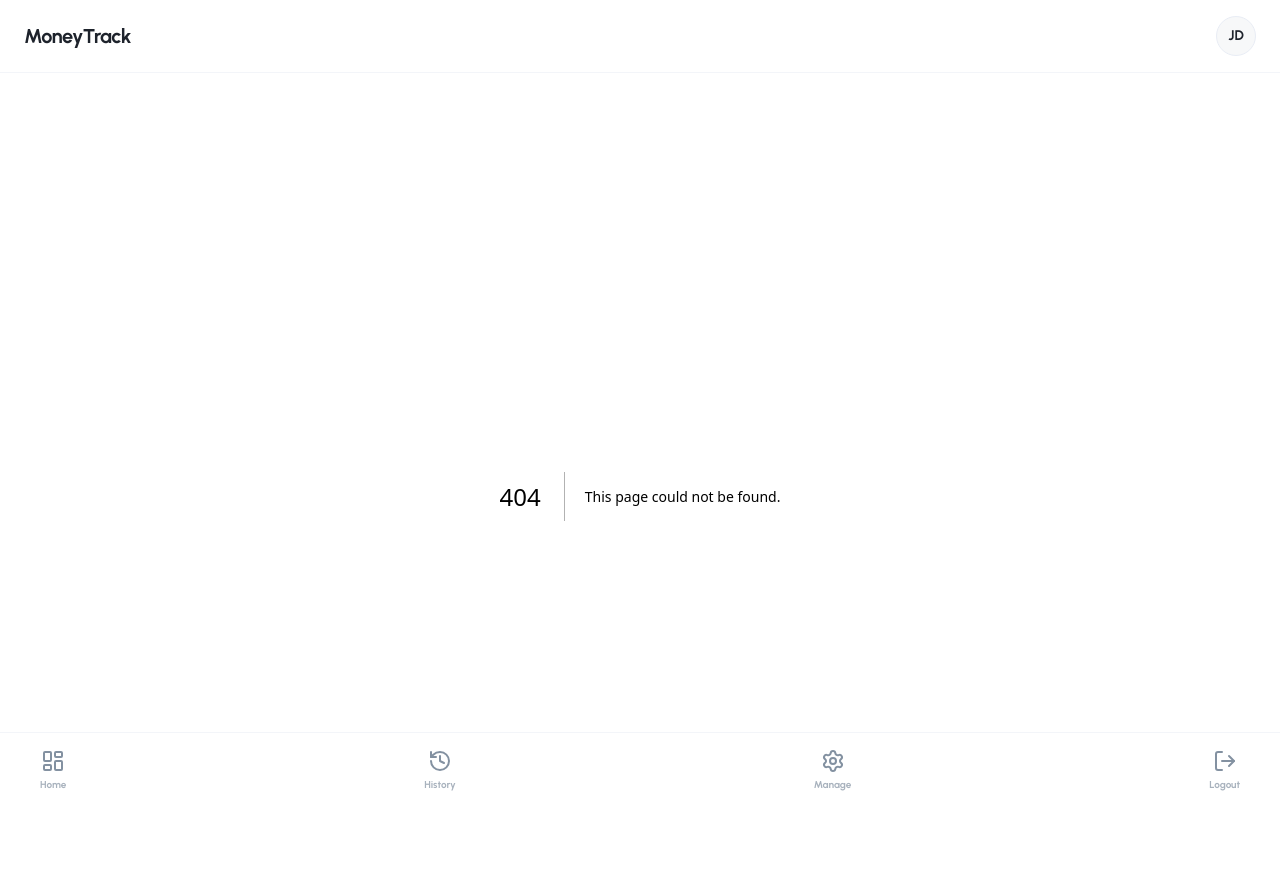
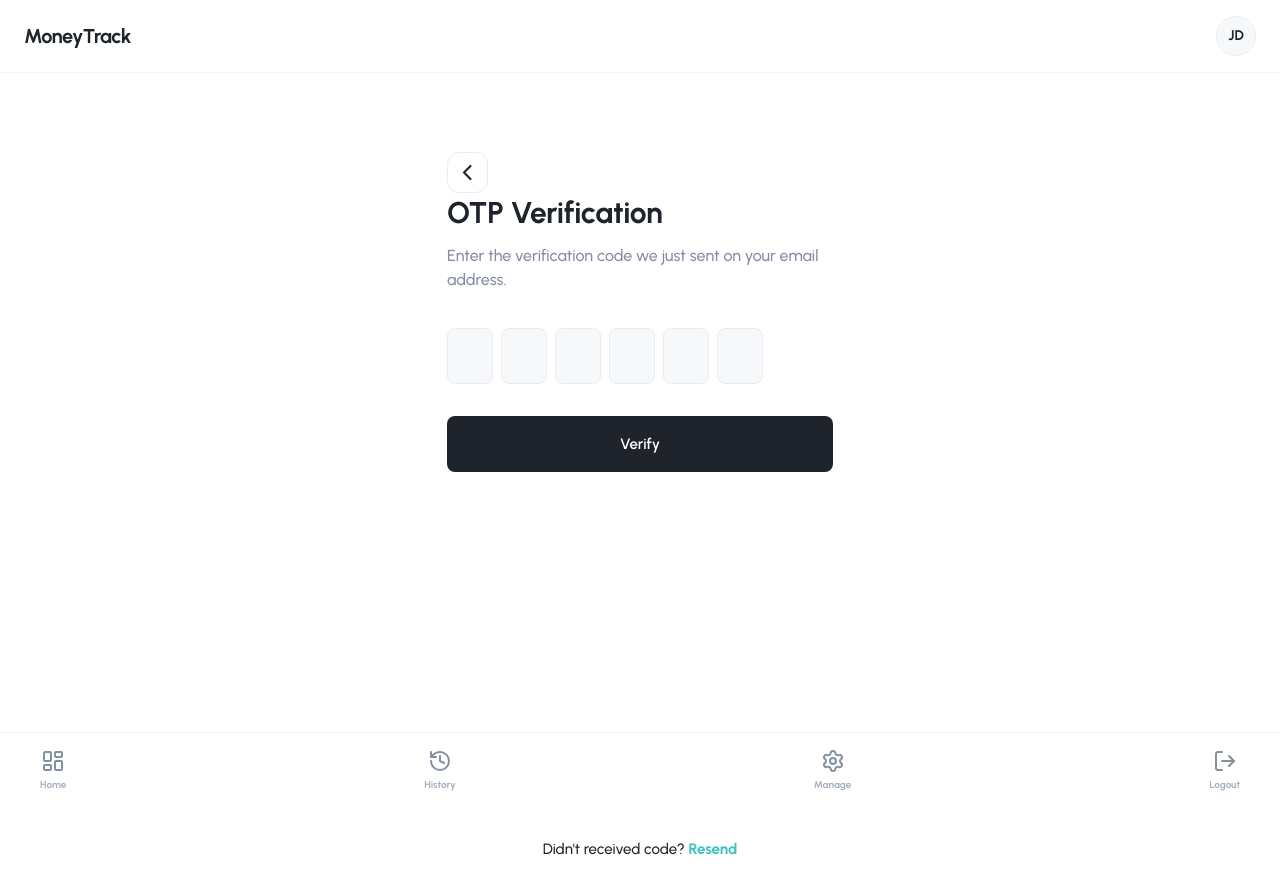
Before and after one commit to projectdummy2025/moneytrack-project, a Next.js app: page /otp-verification in a window 1280 px wide. Before the commit this address had no page. Shown: the top 894 px of the page. Built offline with nearby package versions, Linux system fonts and the light colour scheme.

Commit message:
add OTP verification page

```diff
--- /dev/null
+++ b/app/otp-verification/page.tsx
@@ -0,0 +1,135 @@
+"use client";
+
+import React, { useState, useRef, KeyboardEvent, ChangeEvent } from "react";
+import { useRouter } from "next/navigation";
+import { AuthLayout } from "@shell/auth/AuthLayout";
+import { BackButton } from "@shell/auth/BackButton";
+
+export default function OtpVerificationPage() {
+  const router = useRouter();
+  const [otp, setOtp] = useState(["", "", "", "", "", ""]);
+  const inputRefs = [
+    useRef<HTMLInputElement>(null),
+    useRef<HTMLInputElement>(null),
+    useRef<HTMLInputElement>(null),
+    useRef<HTMLInputElement>(null),
+    useRef<HTMLInputElement>(null),
+    useRef<HTMLInputElement>(null),
+  ];
+
+  const handleChange = (index: number, e: ChangeEvent<HTMLInputElement>) => {
+    const val = e.target.value.replace(/\D/g, "").slice(-1);
+    const newOtp = [...otp];
+    newOtp[index] = val;
+    setOtp(newOtp);
+    if (val && index < 5) {
+      inputRefs[index + 1].current?.focus();
+    }
+  };
+
+  const handleKeyDown = (index: number, e: KeyboardEvent<HTMLInputElement>) => {
+    if (e.key === "Backspace" && !otp[index] && index > 0) {
+      inputRefs[index - 1].current?.focus();
+    }
+  };
+
+  const handleVerify = () => {
+    // UI logic only
+    router.push("/create-new-password");
+  };
+
+  return (
+    <AuthLayout>
+      <div className="mt-9">
+        <BackButton to="/forgot-password" />
+      </div>
+
+      {/* Title & Description */}
+      <h1
+        style={{
+          fontFamily: "Urbanist, sans-serif",
+          fontWeight: 700,
+          fontSize: 30,
+          color: "#1e232c",
+          lineHeight: 1.3,
+          letterSpacing: -0.3,
+          marginBottom: 12,
+        }}
+      >
+        OTP Verification
+      </h1>
+      <p
+        style={{
+          fontFamily: "Urbanist, sans-serif",
+          fontWeight: 500,
+          fontSize: 16,
+          color: "#838ba1",
+          lineHeight: 1.5,
+          marginBottom: 36,
+        }}
+      >
+        Enter the verification code we just sent on your email address.
+      </p>
+
+      {/* OTP Inputs — 6 boxes */}
+      <div className="flex gap-2 mb-8">
+        {otp.map((digit, index) => (
+          <input
+            key={index}
+            ref={inputRefs[index]}
+            type="text"
+            inputMode="numeric"
+            maxLength={1}
+            value={digit}
+            onChange={(e) => handleChange(index, e)}
+            onKeyDown={(e) => handleKeyDown(index, e)}
+            className="w-[46px] h-[56px] text-center rounded-[8px] outline-none transition-colors shrink-0"
+            style={{
+              fontFamily: "Urbanist, sans-serif",
+              fontWeight: 700,
+              fontSize: 20,
+              color: "#1e232c",
+              border: digit ? "1.5px solid #35c2c1" : "1px solid #e8ecf4",
+              background: digit ? "white" : "#f7f8f9",
+            }}
+          />
+        ))}
+      </div>
+
+      {/* Verify Button */}
+      <button
+        onClick={handleVerify}
+        className="w-full h-[56px] bg-[#1e232c] rounded-[8px] flex items-center justify-center cursor-pointer hover:bg-[#2d3441] transition-colors"
+        style={{
+          fontFamily: "Urbanist, sans-serif",
+          fontWeight: 600,
+          fontSize: 15,
+          color: "white",
+        }}
+      >
+        Verify
+      </button>
+
+      {/* Resend link */}
+      <div className="flex-1 flex items-end justify-center pb-4 mt-8">
+        <p style={{ fontFamily: "Urbanist, sans-serif", fontSize: 15, color: "#1e232c" }}>
+          <span style={{ fontWeight: 500 }}>Didn&apos;t received code? </span>
+          <button
+            onClick={() => {}}
+            style={{
+              fontWeight: 700,
+              color: "#35c2c1",
+              background: "none",
+              border: "none",
+              cursor: "pointer",
+              fontFamily: "Urbanist, sans-serif",
+              fontSize: 15,
+            }}
+          >
+            Resend
+          </button>
+        </p>
+      </div>
+    </AuthLayout>
+  );
+}
```
